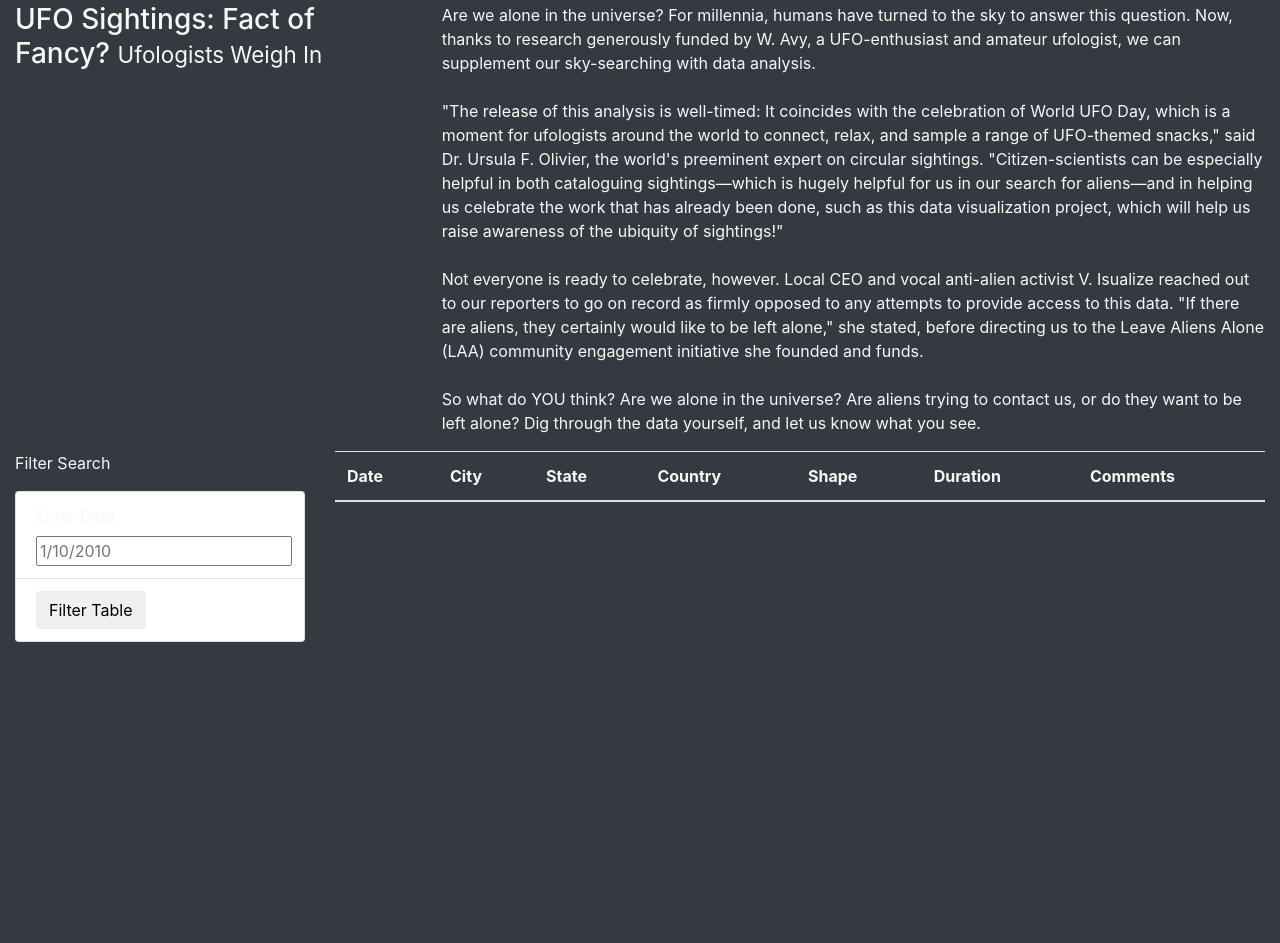
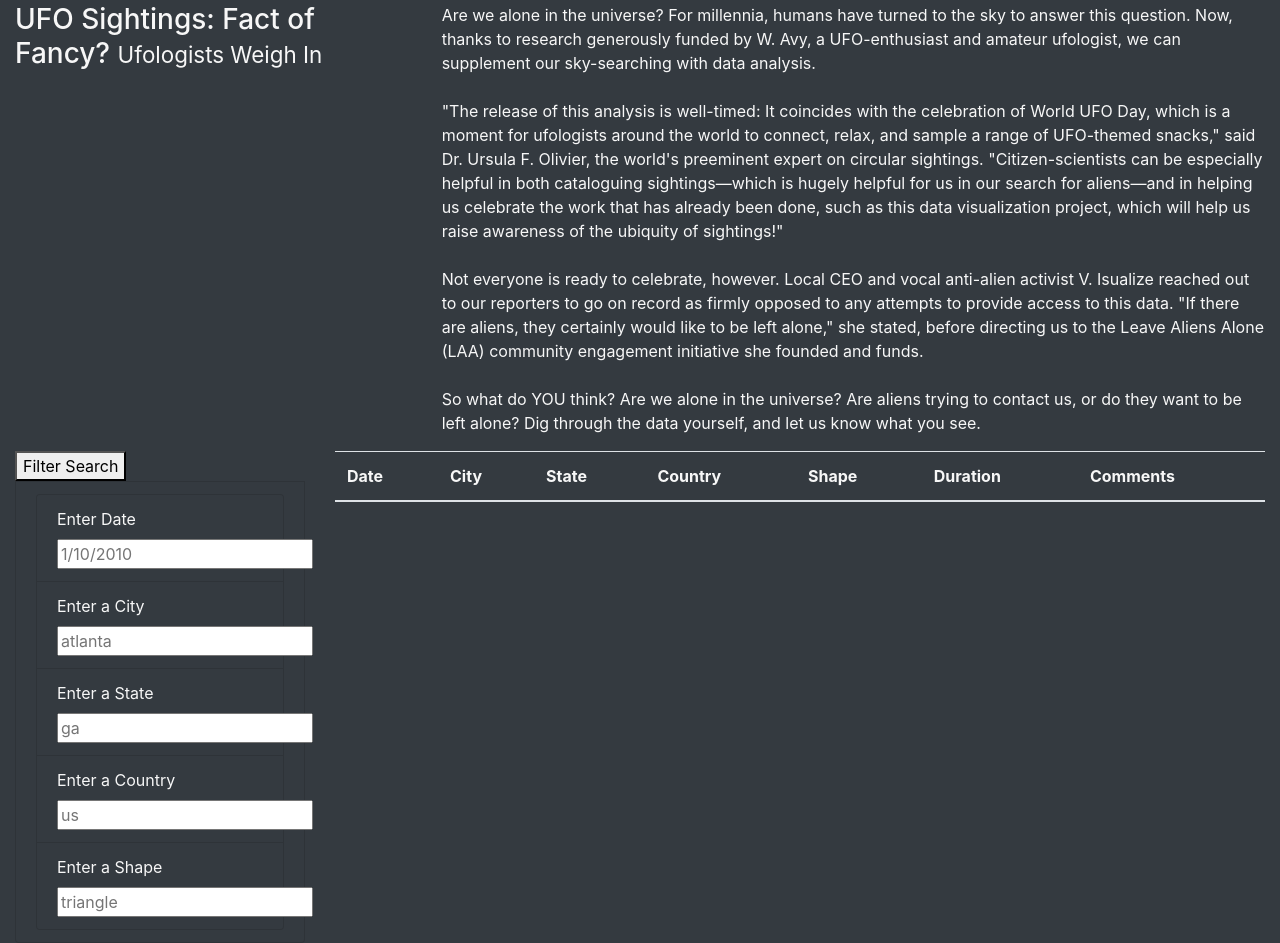
Before and after one commit to calyders/UFOs, a plain HTML site: page index.html in a window 1280 px wide. Shown: the part 288-1231 px from the top of the page. Before the commit the page ends 930 px from the top, so only its background shows below. Drawn offline with nearby package versions, Linux system fonts and the light colour scheme; files that its build step writes are made by us from their sources.

Commit message:
Add files via upload

```diff
--- a/index.html
+++ b/index.html
@@ -16,7 +16,8 @@
 <body class="bg-dark">
     <div class="wrapper">
       <nav class="navbar navbar-dark bg-dark navbar-expand-lg">
-            <a class="navbar-brand" href="index.html">UFO Sightings</a>
+            <a class="navbar-brand" href="index.html">UFO Sightings
+            </a>
       </nav>
     </div>
       <div class="jumbotron">
@@ -30,8 +31,6 @@
             <div class="col-md-8">
               <p>
                 Are we alone in the universe? For millennia, humans have turned to the sky to answer this question. Now, thanks to research generously funded by W. Avy, a UFO-enthusiast and amateur ufologist, we can supplement our sky-searching with data analysis.<br><br>"The release of this analysis is well-timed: It coincides with the celebration of World UFO Day, which is a moment for ufologists around the world to connect, relax, and sample a range of UFO-themed snacks," said Dr. Ursula F. Olivier, the world's preeminent expert on circular sightings. "Citizen-scientists can be especially helpful in both cataloguing sightings—which is hugely helpful for us in our search for aliens—and in helping us celebrate the work that has already been done, such as this data visualization project, which will help us raise awareness of the ubiquity of sightings!"<br><br>Not everyone is ready to celebrate, however. Local CEO and vocal anti-alien activist V. Isualize reached out to our reporters to go on record as firmly opposed to any attempts to provide access to this data. "If there are aliens, they certainly would like to be left alone," she stated, before directing us to the Leave Aliens Alone (LAA) community engagement initiative she founded and funds.<br><br>So what do YOU think? Are we alone in the universe? Are aliens trying to contact us, or do they want to be left alone? Dig through the data yourself, and let us know what you see.
-
-
               </p>
             </div>
           </div>
@@ -39,15 +38,28 @@
       <div class="container-fluid">
         <div class="row">
           <div class="col-md-3">
-            <form>
-                <p>Filter Search</p>
-                <ul class="list-group">
-                    <li class="list-group-item">
+              <form class="bg-dark">
+                  <button type = "button" id="filter-button">Filter Search</button>
+              <ul class="list-group-item bg-dark" >
+                  <li class="list-group-item bg-dark" >
                       <label for="date">Enter Date</label>
                       <input type="text" placeholder="1/10/2010" id="datetime" />
                   </li>
-                    <li class="list-group-item">
-                        <button id="filter-btn" type="button" class="btn btn-default">Filter Table</button>
+                  <li class="list-group-item bg-dark" >
+                      <label for="city">Enter a City</label>
+                      <input type="text" placeholder="atlanta" id="city" />
+                  </li>
+                  <li class="list-group-item bg-dark" >
+                      <label for="state">Enter a State</label>
+                      <input type="text" placeholder="ga" id="state" />
+                  </li>
+                  <li class="list-group-item bg-dark" >
+                      <label for="country">Enter a Country</label>
+                      <input type="text" placeholder="us" id="country" />
+                  </li>
+                  <li class="list-group-item bg-dark" >
+                      <label for="shape">Enter a Shape</label>
+                      <input type="text" placeholder="triangle" id="shape" />
                   </li>
                 </ul>
               </form>
@@ -69,9 +81,8 @@
             </table>
           </div>
         </div>
-    </div>
-    <script src="https://cdnjs.cloudflare.com/ajax/libs/d3/4.12.0/d3.js"></script>
-    <script src="static/js/data.js"></script>
-    <script src="static/js/app.js"></script>
+      <script src = "https://cdnjs.cloudflare.com/ajax/libs/d3/4.11.0/d3.js"></script>
+      <script src = 'static/js/data.js'></script>
+      <script src = "static/js/app.js"></script>
   </body>
 </html>
```
Also changed, not shown: app.js (+4 -5 lines). Lines whose indentation alone changed are shown as unchanged.
